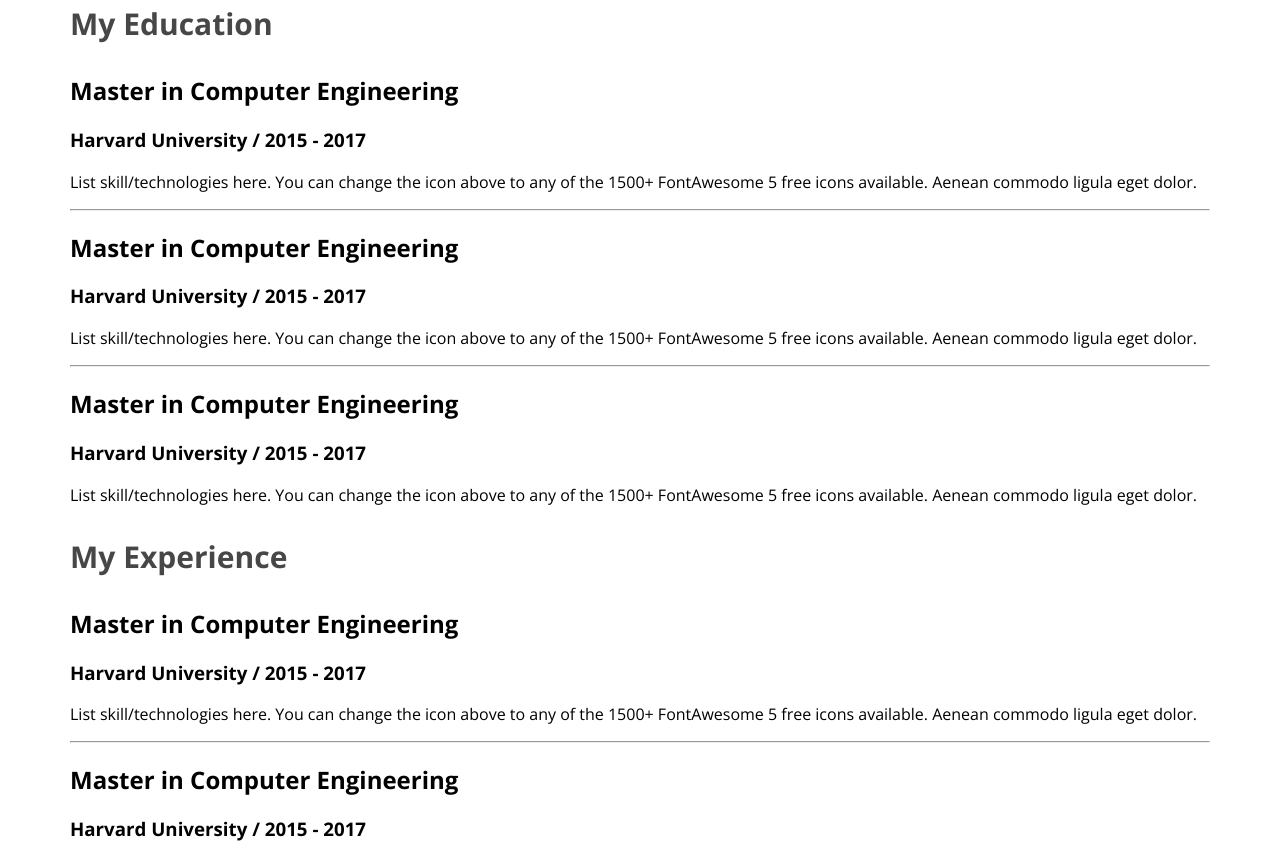
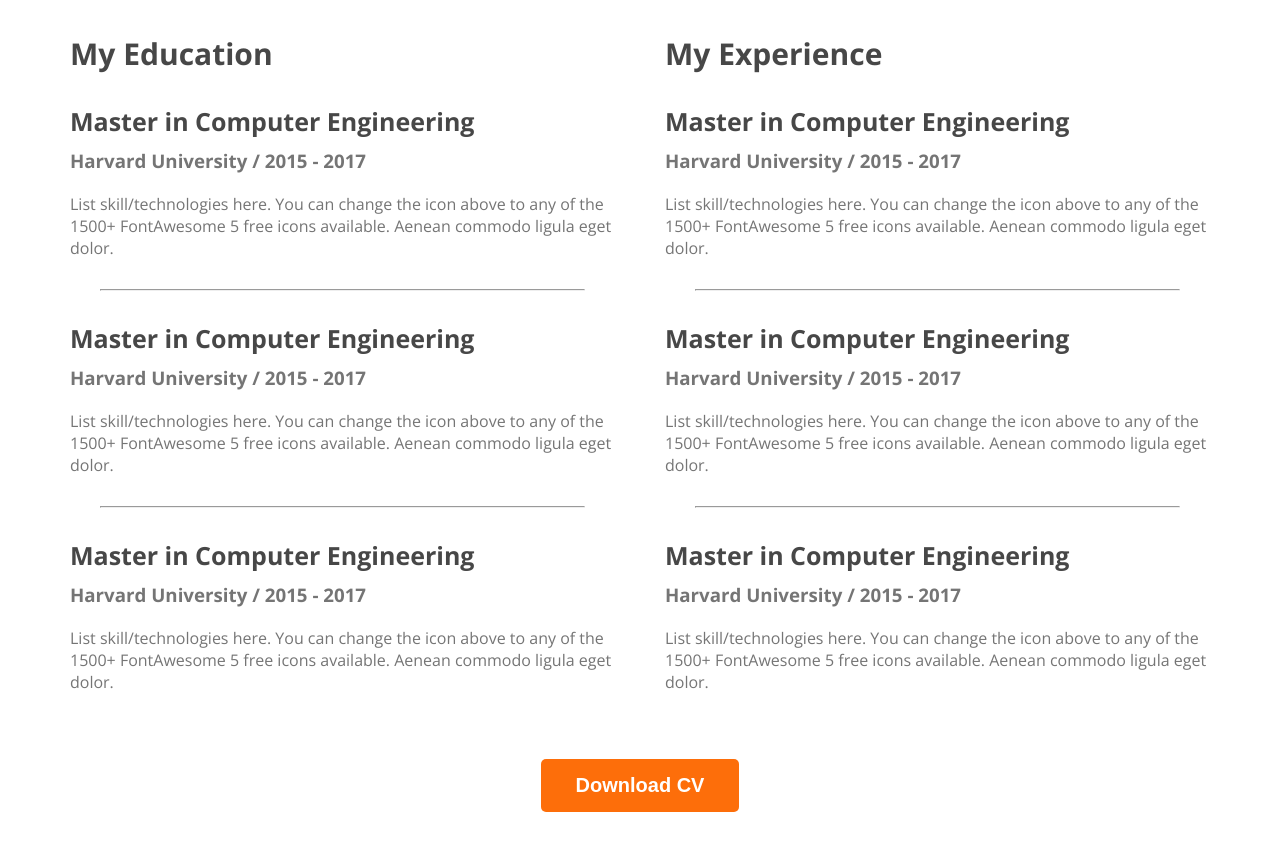
Before and after one commit to Atiar-Rahman/Web-Project, a plain HTML site: page PortPholio.html in a window 1280 px wide. Shown: the part 2384-3228 px from the top of the page. After the commit the page ends 3204 px from the top, so only its background shows below. Drawn offline with nearby package versions, Linux system fonts and the light colour scheme.

Commit message:
finished the resume section

```diff
--- a/PortPholio.html
+++ b/PortPholio.html
@@ -93,7 +93,6 @@
             <h3 class="section-title">A summary of My Resume</h3>
 
             <div class="resume-container">
-                <div class="resume-column">
                     <!-- .resume-column*2>h3.resume-column-title -->
                     <div class="resume-column">
                         <h3 class="resume-column-title">My Education</h3>
@@ -141,8 +140,10 @@
                                 to any of the 1500+ FontAwesome 5 free icons available. Aenean commodo ligula eget dolor.</p>
                         </div>
                     </div>
+            </div>
+                <div class="download-cv">
+                    <button class="btn-primary">Download CV</button>
                 </div>
-            </div>
         </section>
     </main>
     <footer>
--- a/styles/Portpholio.css
+++ b/styles/Portpholio.css
@@ -144,10 +144,33 @@ main{
 }
 
 .resume-column-title{
-    color: var(--dark-02, #474747);
-    font-family: Open Sans;
+    color: #474747;
     font-size: 30px;
-    font-style: normal;
     font-weight: 700;
-    line-height: normal;
+
 }
+
+.resume-container{
+    display: flex;
+    gap: 50px;
+}
+.resume-item-title{
+    font-size: 25px;
+    color: #474747;
+    font-weight: 700;
+    margin-bottom: 10px;
+}
+.resume-item-institute{
+    margin-bottom: 20px;
+    margin-top: 0px;
+}
+.resume-item-institute, .resume-item-description{
+    color: #757575;
+}
+.resume-container hr{
+    margin: 30px;
+}
+.download-cv{
+    text-align: center;
+    margin-top: 50px;
+}
```
